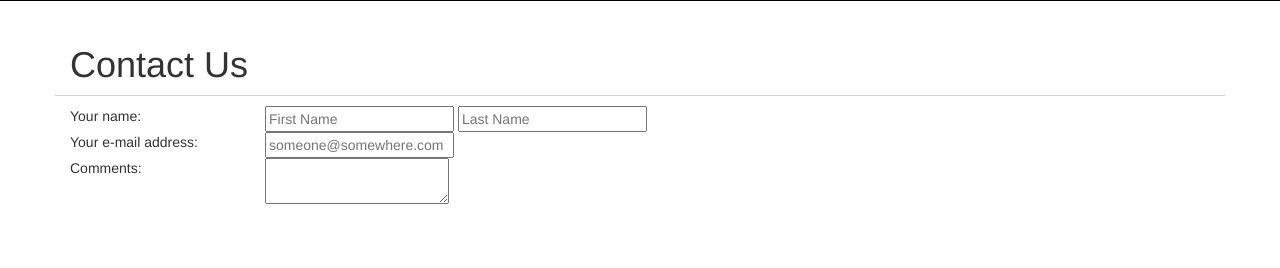
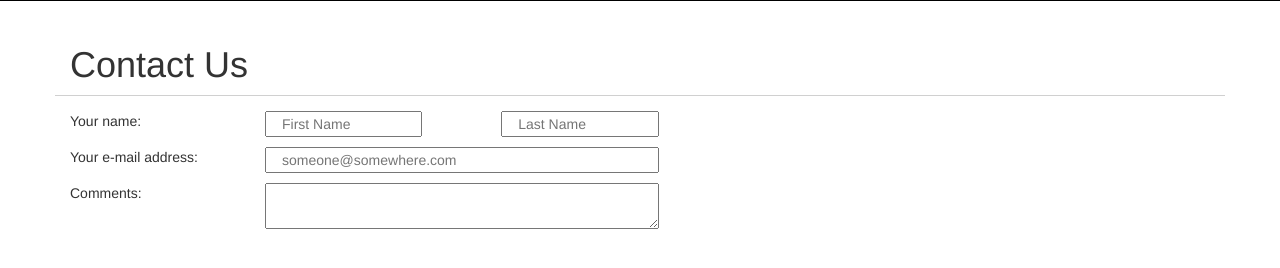
Before and after one commit to scatteredfrog/ltdltdltd, a CodeIgniter app: a page that uses rooooo/views/top.php in a window 1280 px wide. Shown: the part 39-307 px from the top of the page. Run offline with CodeIgniter, Linux system fonts and the light colour scheme.

Commit message:
Contact Page MAY NOT BE FINISHED

```diff
--- /dev/null
+++ b/css/formValidation.css
@@ -0,0 +1,164 @@
+/**
+ * FormValidation (http://formvalidation.io)
+ * The best jQuery plugin to validate form fields. Support Bootstrap, Foundation, Pure, SemanticUI, UIKit and custom frameworks
+ *
+ * @author      http://twitter.com/nghuuphuoc
+ * @copyright   (c) 2013 - 2015 Nguyen Huu Phuoc
+ * @license     http://formvalidation.io/license/
+ */
+
+.fv-has-feedback {
+    position: relative;
+}
+.fv-control-feedback {
+    position: absolute;
+    top: 0;
+    right: 0;
+    z-index: 2;
+    display: block;
+    width: 34px;
+    height: 34px;
+    line-height: 34px;
+    text-align: center;
+}
+.fv-has-feedback .fv-control-feedback {
+    /*right: 15px;*/
+}
+.fv-help-block {
+    display: block;
+}
+
+/* ~~~~~~~~~~~~~~~~~~~~~~~~~~ */
+/* ~~~ For Bootstrap form ~~~ */
+/* ~~~~~~~~~~~~~~~~~~~~~~~~~~ */
+
+.fv-form-bootstrap .help-block {
+    margin-bottom: 0;
+}
+.fv-form-bootstrap .tooltip-inner {
+    text-align: left;
+}
+/* Bootstrap stacked form without label */
+.fv-form-bootstrap .fv-icon-no-label {
+	top: 0;
+}
+.fv-form-bootstrap .fv-bootstrap-icon-input-group {
+	z-index: 100;
+}
+/* Bootstrap inline form */
+.form-inline.fv-form-bootstrap .form-group {
+    vertical-align: top;
+}
+
+/* ~~~~~~~~~~~~~~~~~~~~~~~~~~~ */
+/* ~~~ For Foundation form ~~~ */
+/* ~~~~~~~~~~~~~~~~~~~~~~~~~~~ */
+
+.fv-form-foundation .fv-control-feedback {
+    top: 21px;      /* The height of Foundation label */
+    right: 15px;    /* The padding-right of .columns */
+    width: 37px;
+    height: 37px;
+    line-height: 37px;
+}
+.fv-form-foundation .collapse .fv-control-feedback {
+    top: 0;
+    right: 0;
+}
+/* Foundation horizontal form */
+.fv-form-horizontal.fv-form-foundation .fv-control-feedback {
+    top: 0;
+}
+/* Foundation stacked form without label */
+.fv-form-foundation .fv-icon-no-label {
+	top: 0;
+}
+.fv-form-foundation .error .fv-control-feedback {
+    color: #f04124;
+}
+/**
+ * Foundation reset the bottom marin to 0 when the row has '.error' class
+ * I need to adjust it when using tooltip to show the error
+ */
+.fv-form-foundation .error.fv-has-tooltip input, .error.fv-has-tooltip textarea, .error.fv-has-tooltip select {
+    margin-bottom: 1rem;
+}
+
+/* ~~~~~~~~~~~~~~~~~~~~~ */
+/* ~~~ For Pure form ~~~ */
+/* ~~~~~~~~~~~~~~~~~~~~~ */
+
+.fv-form-pure .fv-control-feedback {
+    top: 22px;      /* Height of Pure label */
+    width: 36px;    /* Height of Pure input */
+    height: 36px;
+    line-height: 36px;
+}
+.pure-form-stacked.fv-form-pure .fv-control-feedback {
+    top: 4px;
+}
+.pure-form-aligned .pure-control-group .fv-help-block {
+    margin-top: 5px;
+    margin-left: 180px;
+}
+.pure-form-aligned.fv-form-pure .fv-control-feedback,    /* Pure horizontal form */
+.fv-form-pure .fv-icon-no-label {           /* Pure stacked form without label */
+	top: 0;
+}
+.fv-form-pure .fv-has-error label,
+.fv-form-pure .fv-has-error .fv-help-block,
+.fv-form-pure .fv-has-error .fv-control-feedback {
+    color: #CA3C3C;     /* Same as .button-error */
+}
+.fv-form-pure .fv-has-success label,
+.fv-form-pure .fv-has-success .fv-control-feedback {
+    /*color: #1CB841;*/     /* Same as .button-success */
+}
+
+/* ~~~~~~~~~~~~~~~~~~~~~~~~~ */
+/* ~~~ For Semantic form ~~~ */
+/* ~~~~~~~~~~~~~~~~~~~~~~~~~ */
+
+.fv-form-semantic .fv-control-feedback.icon {
+    right: 7px;
+}
+.fv-form-semantic .error .icon {
+    color: #d95c5c;
+}
+/* Semantic horizontal form */
+.fv-form-horizontal.fv-form-semantic .row {
+    padding-bottom: 0;
+}
+
+/* ~~~~~~~~~~~~~~~~~~~~~~ */
+/* ~~~ For UIKit form ~~~ */
+/* ~~~~~~~~~~~~~~~~~~~~~~ */
+
+.fv-form-uikit .fv-control-feedback {
+    top: 25px;      /* Height of UIKit label */
+    width: 30px;    /* Height of UIKit input */
+    height: 30px;
+    line-height: 30px;
+}
+.fv-form-uikit .uk-text-danger {
+    display: block;
+}
+/* UIKit horizontal form */
+.uk-form-horizontal.fv-form-uikit .fv-control-feedback {
+    /*line-height: normal;*/
+    top: 0;
+}
+.fv-form-uikit .fv-has-error label,
+.fv-form-uikit .fv-has-error .uk-form-label,
+.fv-form-uikit .fv-has-error .fv-control-feedback {
+    color: #D85030;     /* Same as .uk-form-danger */
+}
+.fv-form-uikit .fv-has-success label,
+.fv-form-uikit .fv-has-success .uk-form-label,
+.fv-form-uikit .fv-has-success .fv-control-feedback {
+    /*color: #659F13;*/     /* Same as .uk-form-success */
+}
+/* UIKit stacked form without label */
+.fv-form-uikit .fv-icon-no-label {
+	top: 0;
+}
--- a/css/home.css
+++ b/css/home.css
@@ -40,3 +40,7 @@
 
 #ltd_home_form { padding-top: 8px; }
 #ltd_home_form_button, #ltd_home_form_create { width: 220px; margin-bottom: 12px; }
+.bottom5 { margin-bottom: 5px; }
+.top5 { margin-top: 5px; }
+.lpad3 { padding-left: 3px; }
+.rpad3 { padding-right: 3px; }
--- a/rooooo/views/contact_us.php
+++ b/rooooo/views/contact_us.php
@@ -1,31 +1,41 @@
-<div class="container">
+<?php
+    echo link_tag(base_url().'css/formValidation.css');
+    echo '<script src="'.base_url().'js/base.js"></script>';
+    echo '<script src="'.base_url().'js/helper.js"></script>';
+    echo '<script src="'.base_url().'js/home.js"></script>';
+    echo '<script src="'.base_url().'js/home.js"></script>';
+    echo '<script src="'.base_url().'js/home.js"></script>';
+?>
+<div id="cactus" class="container">
+    <form class="form-inline">
         <div class="row">
             <h1>Contact Us</h1>
         </div>
         <div class="row">
-        <div class="col-xs-2">
+            <div class="col-xs-2 bottom5 top5">
                 Your name:
             </div>
-        <div class="col-xs-10">
-            <input type="text" id="cu_first_name" name="cu_first_name" placeholder="First Name" />
-            <input type="text" id="cu_last_name" name="cu_last_name" placeholder="Last Name" />
+            <div class="col-xs-10 bottom5 top5">
+                <input type="text" class="col-xs-2 rpad3" id="cu_first_name" name="cu_first_name" placeholder="First Name" />
+                <span class="col-xs-1"></span>
+                <input type="text" class="col-xs-2 rpad3" id="cu_last_name" name="cu_last_name" placeholder="Last Name" />
             </div>
         </div>
         <div class="row">
-        <div class="col-xs-2">
+            <div class="col-xs-2 bottom5 top5">
                 Your e-mail address:
             </div>
-        <div class="col-xs-10">
-            <input type="email" id="cu_email" name="cu_email" placeholder="someone@somewhere.com" />
+            <div class="col-xs-10 bottom5 top5">
+                <input class="col-xs-5" type="email" id="cu_email" name="cu_email" placeholder="someone@somewhere.com" />
             </div>
         </div>
         <div class="row">
-        <div class="col-xs-2">
+            <div class="col-xs-2 bottom5 top5">
                 Comments:
             </div>
-        <div class="col-xs-10">
-            <textarea id="cu_comments" name="cu_comments"></textarea>
+            <div class="col-xs-10 bottom5 top5">
+                <textarea class="col-xs-5" id="cu_comments" name="cu_comments"></textarea>
             </div>
         </div>
+    </form>
 </div>
-<?php
--- a/rooooo/views/top.php
+++ b/rooooo/views/top.php
@@ -62,6 +62,7 @@
 <body>
     <?php
         echo link_tag(base_url().'css/main.css');
+        echo link_tag(base_url().'css/home.css');
         echo link_tag(base_url().'css/dauber-navbar.css');
         echo link_tag(base_url().'css/bootstrap-theme.min.css');
         echo link_tag(base_url().'css/bootstrap.min.css');
```
Also changed, not shown: nbproject/private/private.xml (+9 -6 lines), assets/images/menu_dogwalk.png (added), assets/images/menu_feed.png (added), assets/images/menu_registry.png (added), assets/images/menu_treat.png (added), 1 other file. Lines whose indentation alone changed are shown as unchanged.
